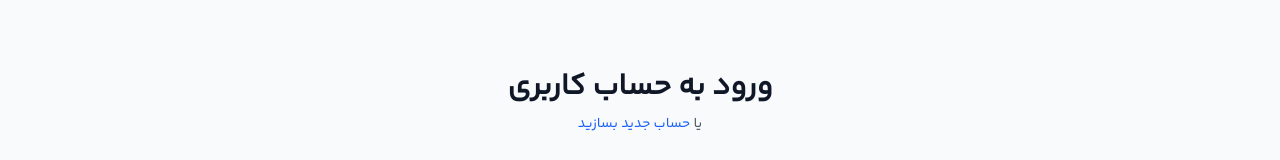
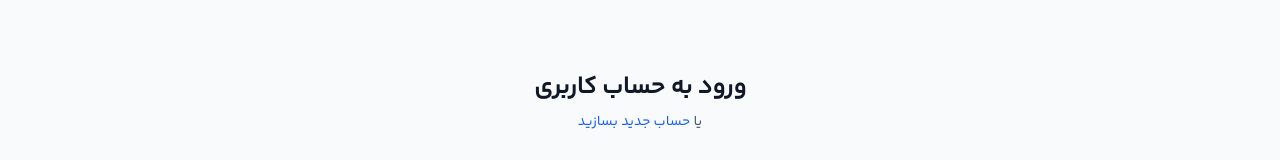
Before and after one commit to M-AminM/e-commerce-app, a Next.js app: page /auth/signin in a window 1280 px wide. Shown: the part 210-370 px from the top of the page. Built offline with nearby package versions, Linux system fonts and the light colour scheme; no server answers.

Commit message:
change font size

```diff
--- a/app/auth/signin/page.tsx
+++ b/app/auth/signin/page.tsx
@@ -36,7 +36,7 @@
     <main className="min-h-screen bg-gray-50 flex items-center justify-center py-12 px-4 sm:px-6 lg:px-8">
       <div className="max-w-md w-full space-y-8">
         <div>
-          <h2 className="mt-6 text-center text-3xl font-bold text-gray-900">
+          <h2 className="mt-6 text-center text-2xl font-bold text-gray-900">
             ورود به حساب کاربری
           </h2>
           <p className="mt-2 text-center text-sm text-gray-600">
--- a/app/auth/signup/page.tsx
+++ b/app/auth/signup/page.tsx
@@ -48,7 +48,7 @@
     <main className="min-h-screen bg-gray-50 flex items-center justify-center py-12 px-4 sm:px-6 lg:px-8">
       <div className="max-w-md w-full space-y-8">
         <div>
-          <h2 className="mt-6 text-center text-3xl font-bold text-gray-900">
+          <h2 className="mt-6 text-center text-2xl font-bold text-gray-900">
             ایجاد حساب کاربری
           </h2>
           <p className="mt-2 text-center text-sm text-gray-600">
```
